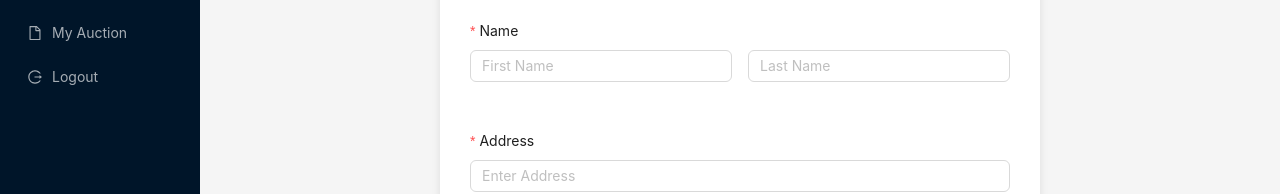
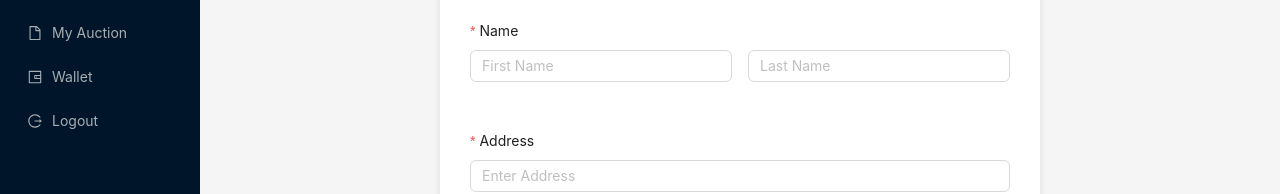
Before and after one commit to namNguyenThanh1511/24.FA.AuctionKoiFish.Group10.FE, a React (Vite) app: page /profile in a window 1280 px wide. Shown: the part 220-414 px from the top of the page. Built offline with nearby package versions, Linux system fonts and the light colour scheme; no server answers; a web font is replaced by a local one.

Commit message:
Fix profile

```diff
--- a/src/components/profile/MainLayout.jsx
+++ b/src/components/profile/MainLayout.jsx
@@ -6,6 +6,7 @@ import {
   NotificationOutlined,
   FileOutlined,
   LogoutOutlined,
+  WalletOutlined,
 } from "@ant-design/icons";
 import HeaderLogin from "../HeaderLogin";
 import Footer from "../footer/Footer";
@@ -21,7 +22,9 @@ const items = [
   getItem("Personal", "1", <PieChartOutlined />),
   getItem("Notification", "2", <NotificationOutlined />),
   getItem("My Auction", "3", <FileOutlined />),
-  getItem("Logout", "4", <LogoutOutlined />),
+  getItem("Wallet", "4", <WalletOutlined />),
+  getItem("Logout", "5", <LogoutOutlined />),
+
 ];
 
 const MainLayout = ({ children, collapsed, setCollapsed }) => {
```
